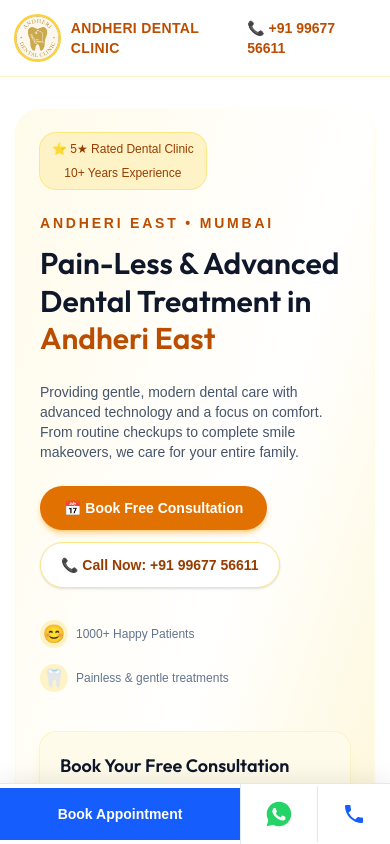
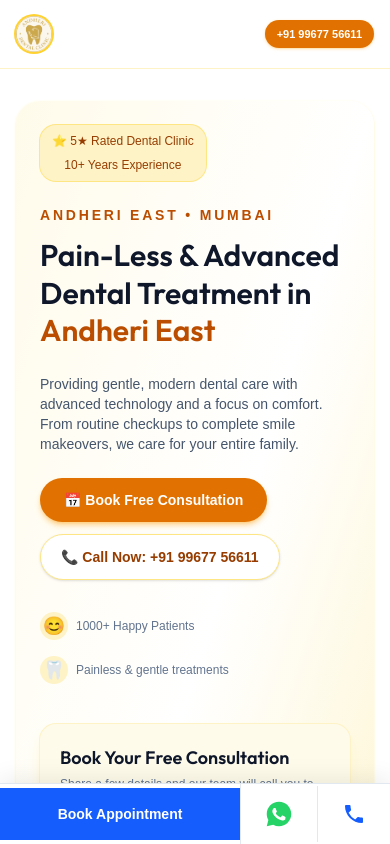
Before and after one commit to Arunverma759954/Dental-Landingpage, a Next.js app: page / in a window 390 px wide. Shown: the top 844 px of the page. Built offline with nearby package versions, Linux system fonts and the light colour scheme.

Commit message:
UI: Improve mobile navigation and highlight phone number

```diff
--- a/app/page.tsx
+++ b/app/page.tsx
@@ -51,8 +51,8 @@
       {/* Navbar – no links, only actions */}
       <header className="border-b border-amber-100 bg-white/80 backdrop-blur sticky top-0 z-40">
         <div className="mx-auto flex w-full max-w-7xl items-center justify-between px-4 py-4 lg:px-8 lg:py-5">
-          <div className="flex items-center gap-3">
-            <div className="relative h-11 w-11 overflow-hidden rounded-full bg-amber-50 ring-2 ring-amber-300">
+          <div className="flex items-center gap-2 sm:gap-3 min-w-0">
+            <div className="relative h-9 w-9 sm:h-11 sm:w-11 shrink-0 overflow-hidden rounded-full bg-amber-50 ring-2 ring-amber-300">
               <Image
                 src="/logo.png"
                 alt="Andheri Dental Clinic logo"
@@ -60,20 +60,20 @@
                 className="object-contain"
               />
             </div>
-            <div className="leading-tight">
-              <p className="text-sm font-semibold uppercase tracking-wide text-amber-700">
+            <div className="leading-tight min-w-0 hidden sm:block">
+              <p className="text-[11px] sm:text-sm font-semibold uppercase tracking-wide text-amber-700 truncate sm:whitespace-normal">
                 Andheri Dental Clinic
               </p>
             </div>
           </div>
 
           {/* Mobile Phone Number */}
-          <div className="flex md:hidden">
+          <div className="flex md:hidden shrink-0 ml-2">
             <a
               href={phonePrimaryHref}
-              className="text-sm font-bold text-amber-700 hover:text-amber-800 transition-colors"
+              className="px-3 py-1.5 rounded-full bg-amber-600 text-white text-[11px] sm:text-sm font-bold hover:bg-amber-700 transition-colors whitespace-nowrap shadow-sm shadow-amber-500/30"
             >
-              📞 {phonePrimary}
+              {phonePrimary}
             </a>
           </div>
 
@@ -449,19 +449,19 @@
                 {
                   title: "Free Dental Checkup",
                   desc: "Complete oral health evaluation at zero consultation cost.",
-                  img: "/img1.webp",
+                  img: "/IMG_8415 2.JPG.jpeg",
                   tag: "NEW PATIENT"
                 },
                 {
                   title: "20% Off Whitening",
                   desc: "Brighten your smile with safe, professional grade treatment.",
-                  img: "/img2.webp",
+                  img: "/IMG_8437 2.JPG.jpeg",
                   tag: "BRIGHTER SMILE"
                 },
                 {
                   title: "Free X-Ray with RCT",
                   desc: "Precision digital X-ray included with target treatments.",
-                  img: "/img9.webp",
+                  img: "/IMG_8448 2.JPG.jpeg",
                   tag: "ADVANCED CARE"
                 }
               ].map((offer, idx) => (
```
